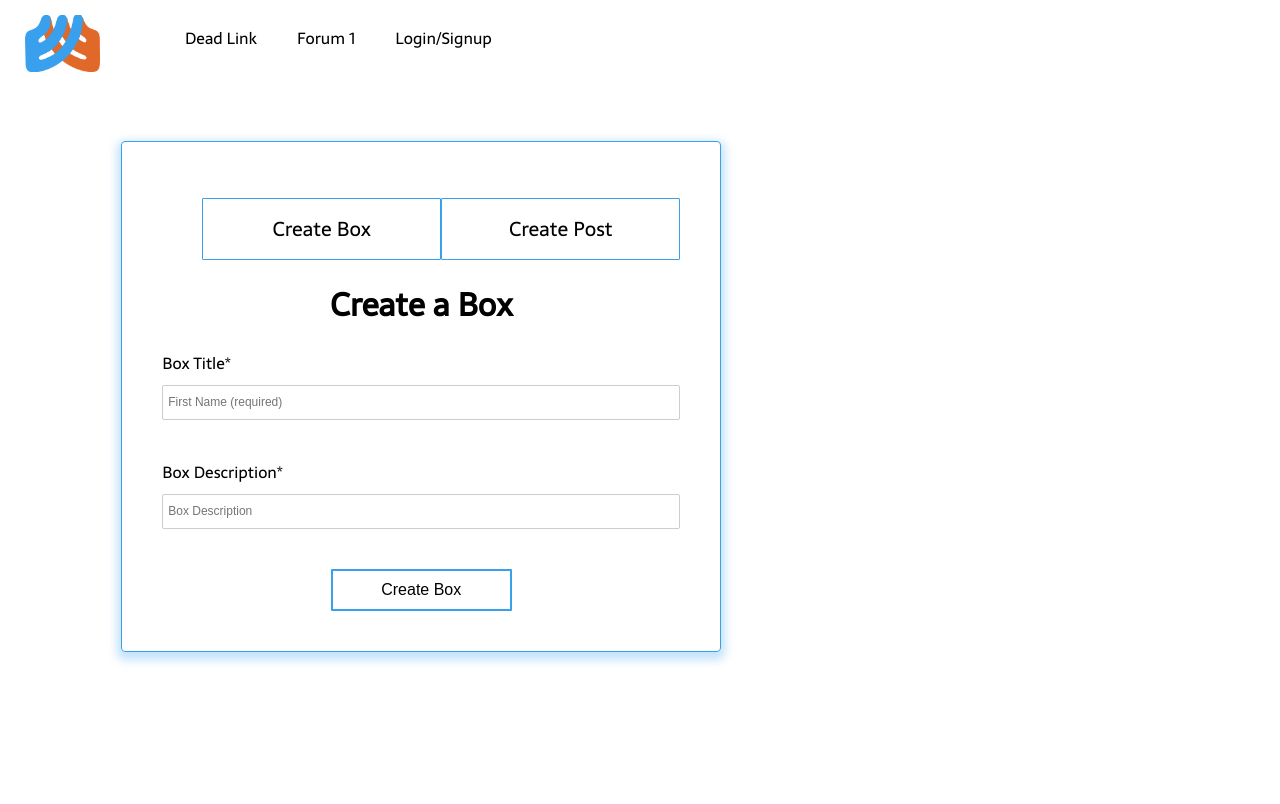
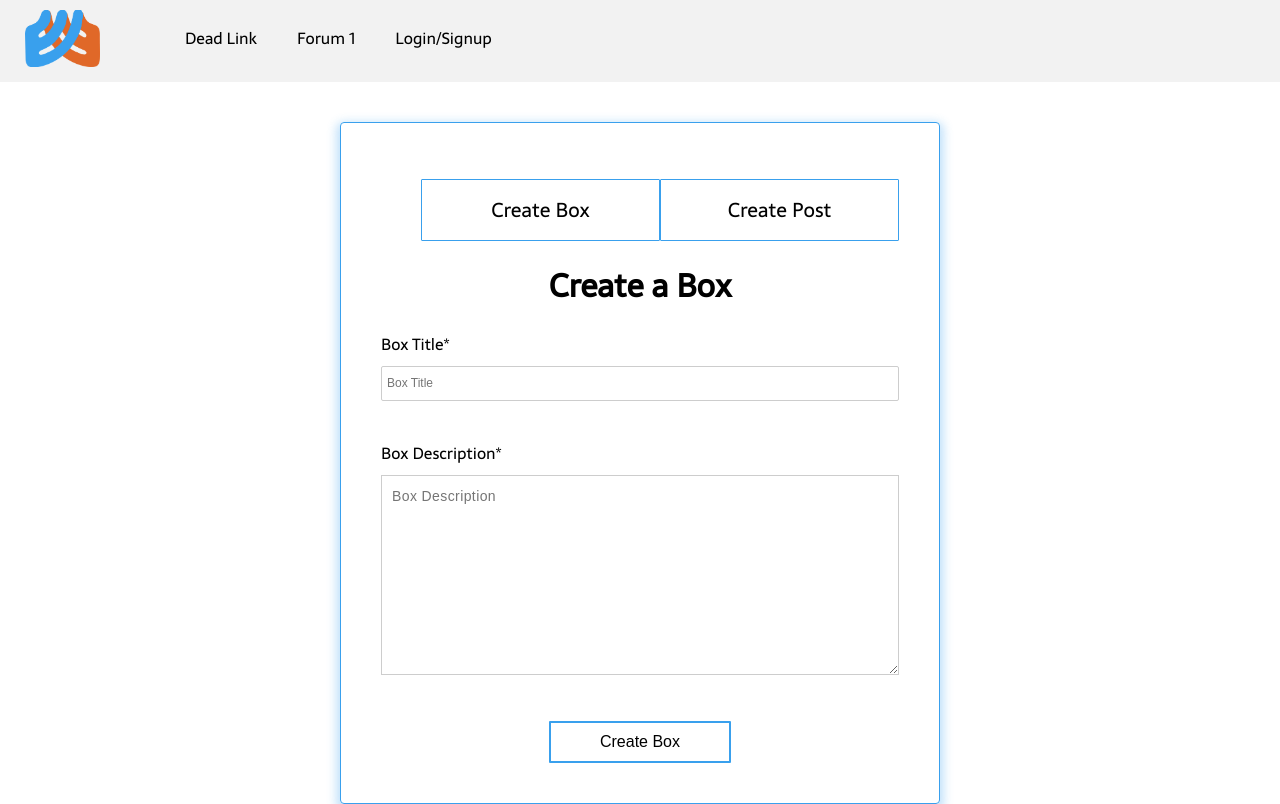
Before and after one commit to vpasquar/EchoPack2, a React (Create React App) app in the folder client/: page /create in a window 1280 px wide. Built offline with nearby package versions, Linux system fonts and the light colour scheme.

Commit message:
Added css to nav, changed routename for user login page. modified general colors

```diff
--- a/client/public/assets/sass/components/boxpanel.scss
+++ b/client/public/assets/sass/components/boxpanel.scss
@@ -1,10 +1,8 @@
 .box-panel {
     position: relative;
-    top: 25px;
     margin: 0px auto;
     margin-top: 25px;
     margin-bottom: 25px;
-
     width: 95%;
     height: auto;
     border: 1px solid #cdcdcd;
--- a/client/public/assets/sass/components/mainpage.scss
+++ b/client/public/assets/sass/components/mainpage.scss
@@ -7,10 +7,13 @@ section.content {
         }
     }
     a {
+        display: block;
+
         &:visited {
             color: $drk-bl;
         }
     }
+
     .container {
         border: 1px solid #cdcdcd;
     }
--- a/client/public/assets/sass/components/nav.scss
+++ b/client/public/assets/sass/components/nav.scss
@@ -1,17 +1,17 @@
 nav {
     display: inline-block;
     width: 100%;
-
+    background: rgba(0, 0, 0, .05);
     a {
         display: inline-block;
-        padding: 15px 25px;
+        padding: 10px 25px 0px 25px;
         color: black;
         float: left;
-        &:visited{
+        &:visited {
             color: black;
         }
     }
-    .logo{
+    .logo {
         background-image: url('../images/echopack-logo.png');
         background-size: contain;
         background-repeat: no-repeat;
@@ -20,13 +20,13 @@ nav {
         display: inline-block;
     }
     div {
-    	display: inline-block;
+        display: inline-block;
         ul {
             // display: inline-block;
             li {
                 display: inline-block;
-                a{
-                	padding: 10px 20px;
+                a {
+                    padding: 10px 20px;
                 }
             }
         }
--- a/client/public/assets/sass/components/userauth.scss
+++ b/client/public/assets/sass/components/userauth.scss
@@ -1,8 +1,12 @@
 .main-user-section {
-    width:65%;
-    margin-right:150px;
-    @media screen and (max-width: 768px){
+    width: 65%;
+    margin-right: 150px;
+    @media screen and (max-width: 768px) {
         width: 100%;
+    }
+    &.create {
+        width: 75%;
+        margin: 0px auto;
     }
     .signup-log-form {
         padding: 40px;
@@ -61,8 +65,14 @@
                 text-align: center;
             }
             textarea {
-                border: 2px solid #a0b3b0;
+                border: 1px solid #cdcdcd;
                 resize: vertical;
+                width: 100%;
+                height: 200px;
+                font-size: 14px;
+                line-height: 1.5;
+                letter-spacing: .4px;
+                padding: 10px;
             }
             label {
                 margin: 10px 0px;
@@ -118,5 +128,4 @@
             }
         }
     }
-
 }
--- a/client/src/App.js
+++ b/client/src/App.js
@@ -16,7 +16,7 @@ const App = () => (
         <Route exact path="/" component={Main} />
         <Route exact path="/Box/:title/:id" component={Box} />
         <Route exact path="/Box/Post/:title/:id" component={Post} />
-        <Route exact path="/userauth" component={UserLogin} />
+        <Route exact path="/login" component={UserLogin} />
         <Route exact path="/create" component={UserCreate} />
         <Route component={NoMatch} />
       </Switch>
--- a/client/src/components/Nav/Nav.js
+++ b/client/src/components/Nav/Nav.js
@@ -21,7 +21,7 @@ const Nav = () => (
           </Link>
         </li>
         <li className="">
-          <Link className="" to={"/userauth"}>
+          <Link className="" to={"/login"}>
              Login/Signup
           </Link>
         </li>
--- a/client/src/components/Sidebar/Sidebar.js
+++ b/client/src/components/Sidebar/Sidebar.js
@@ -9,7 +9,7 @@ const Sidebar = props => (
 		    Create Box
 		  </div>
 	  </Link>
-	  {props.userCount === 0 ? <span></span> : (<span className="user-count">
+	  {props.userCount == 0 ? <span></span> : (<span className="user-count">
 		  	<p>Total Users: {props.userCount}</p>
 		  </span>)}
 
--- a/client/src/pages/UserCreate/UserCreate.js
+++ b/client/src/pages/UserCreate/UserCreate.js
@@ -91,7 +91,7 @@ class UserCreate extends Component {
         return (
 
             <div className="container">
-               <div className="main-user-section">
+               <div className="main-user-section create">
 
                   <div className="signup-log-form">
 
@@ -121,8 +121,8 @@ class UserCreate extends Component {
                                      <input
                                         value={this.state.bTitle}
                                         onChange={this.handleInputChange}
-                                        name="fName"
-                                        placeholder="First Name (required)"
+                                        name="bTitle"
+                                        placeholder="Box Title"
                                         id="new-box"
                                      />
                                  </div>
@@ -131,10 +131,10 @@ class UserCreate extends Component {
                                      <label>
                                          Box Description<span className="req">*</span>
                                      </label>
-                                     <input
+                                     <textarea
                                          value={this.state.bDescription}
                                          onChange={this.handleInputChange}
-                                         name="boxDescription"
+                                         name="bDescription"
                                          placeholder="Box Description"
                                          id="new-boxDesc"
                                      />
@@ -167,7 +167,7 @@ class UserCreate extends Component {
                                     <input
                                        value={this.state.pBox}
                                        onChange={this.handleInputChange}
-                                       name="Box Name"
+                                       name="pBox"
                                        placeholder="Box Name"
                                        id="post-box"
                                     />
@@ -190,7 +190,7 @@ class UserCreate extends Component {
                                     <label>
                                         Post Content<span className="req">*</span>
                                     </label>
-                                    <input
+                                    <textarea
                                         value={this.state.pContent}
                                         onChange={this.handleInputChange}
                                         name="pContent"
--- a/client/src/pages/UserLogin/UserLogin.js
+++ b/client/src/pages/UserLogin/UserLogin.js
@@ -93,7 +93,7 @@ class UserLogin extends Component {
         return (
             <div className="container">
                <div className="main-user-section">
-
+                    <Sidebar userCount="0"  />
                   <div className="signup-log-form">
 
                       <ul className="tab-group">
@@ -251,7 +251,7 @@ class UserLogin extends Component {
 
                </div>
 
-               <Sidebar userCount="1"  />
+
             </div>
 
         );
```
Also changed, not shown: client/public/assets/sass/components/sidebar.scss (+8 -7 lines), client/public/assets/css/main.css.
